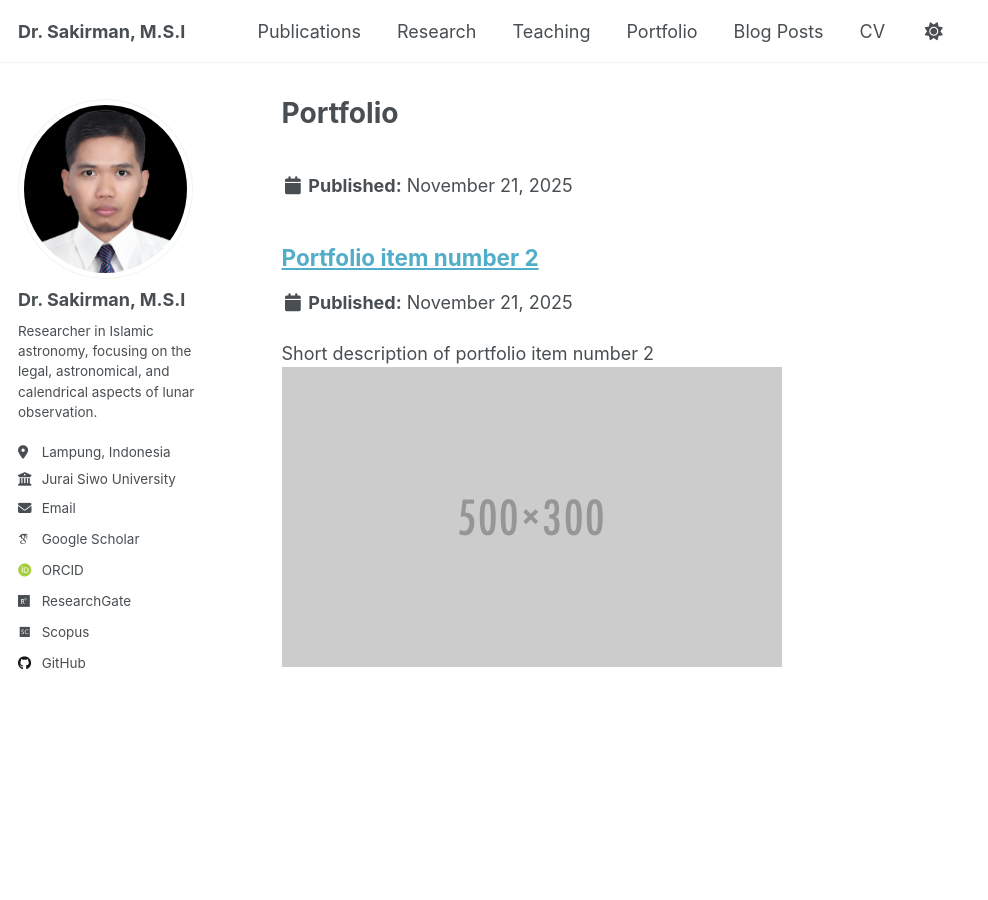
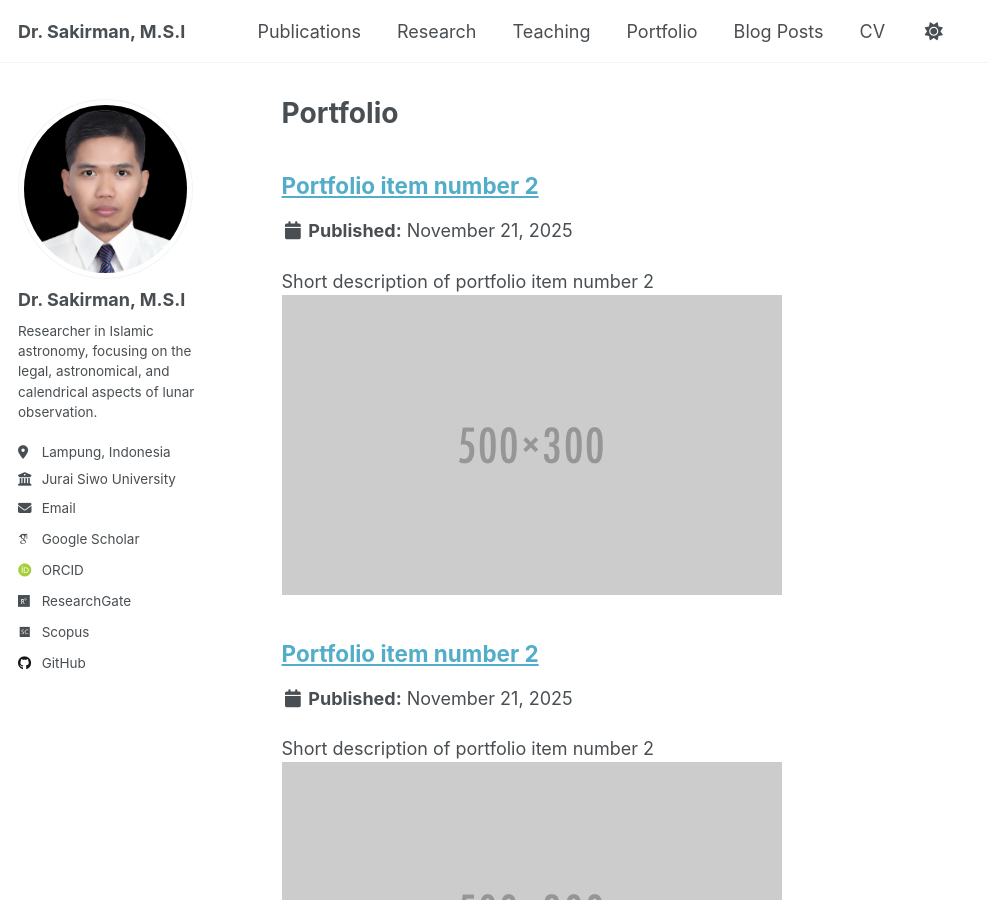
Before and after one commit to sakir-man/sakir-man.github.io, a Jekyll site: the page built from _pages/portfolio.html, in a window 1280 px wide and 900 px high. Shown: the whole window, without its empty margins (0-988 px from the left). Built offline with Jekyll 4.4.1, drawn with Linux system fonts in a browser that asks for light colours; some web fonts are replaced; a script that is not in the unit is left out.

Commit message:
Update portfolio-1.md

```diff
--- a/_portfolio/portfolio-1.md
+++ b/_portfolio/portfolio-1.md
@@ -1,7 +1,6 @@
 ---
-title: "Mou Magister HKI dengan UIN Salatiga"
-excerpt: "<img src="/image/portofolio.jpg" alt="Sakirman" width="250" style="border-radius:10px;">
-"
+title: "Portfolio item number 2"
+excerpt: "Short description of portfolio item number 2 <br/><img src='/images/500x300.png'>"
 collection: portfolio
 ---
 
```
